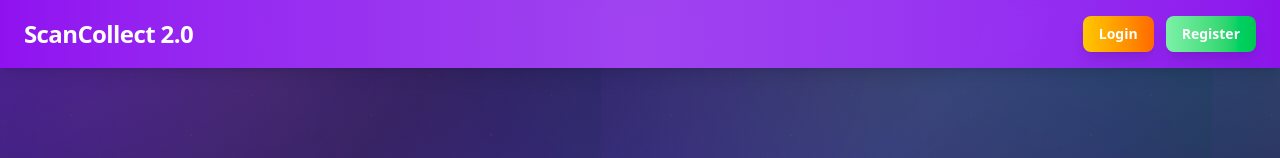
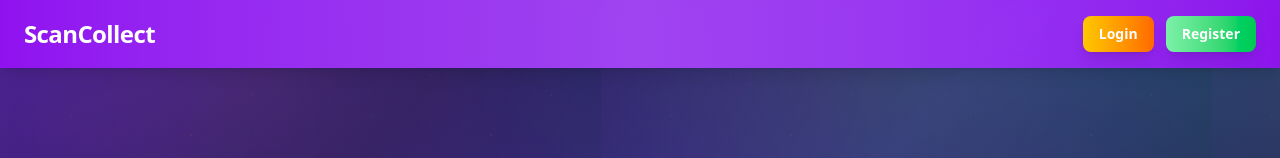
Before and after one commit to Ierultronic/ScanCollect-frontend, a Next.js app: page / in a window 1280 px wide. Shown: the top 158 px of the page. Built offline with nearby package versions, Linux system fonts and the light colour scheme; no server answers; the database is empty.

Commit message:
rename the title without 2.0

```diff
--- a/src/app/page.tsx
+++ b/src/app/page.tsx
@@ -6,7 +6,7 @@ export default function HomePage() {
   return (
     <main className="min-h-screen text-slate-800 relative">
       <header className="bg-gradient-to-r from-purple-600/90 via-purple-500/90 to-purple-600/90 backdrop-blur-sm shadow-lg px-6 py-4 flex justify-between items-center relative z-10">
-        <h1 className="text-xl md:text-2xl font-bold tracking-tight text-white">ScanCollect 2.0</h1>
+        <h1 className="text-xl md:text-2xl font-bold tracking-tight text-white">ScanCollect</h1>
         <div className="space-x-3">
           <Link href="/login"><Button
             className="bg-gradient-to-r from-yellow-400 to-orange-500 text-white font-bold shadow-lg border-0 transform transition duration-200 hover:scale-105 hover:from-yellow-500 hover:to-orange-600"
```
